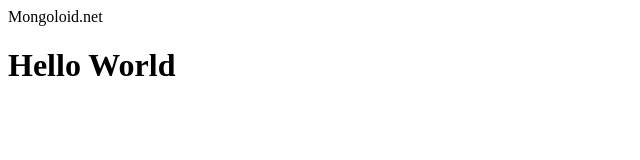
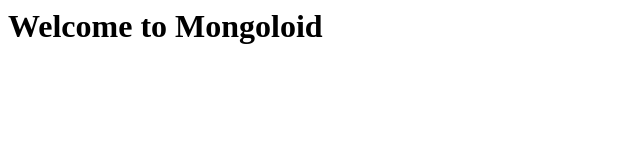
Before and after one commit to bawhen/mongoloid_site, a plain HTML site: page index.html in a window 1280 px wide. Shown: the whole page, without its empty margins (0-640 px from the left). Drawn offline with Linux system fonts and the light colour scheme.

Commit message:
Update index.html

```diff
--- a/index.html
+++ b/index.html
@@ -1,2 +1 @@
-<name>Mongoloid.net</name>
-<h1>Hello World</h1>
+<h1>Welcome to Mongoloid</h1>
```
